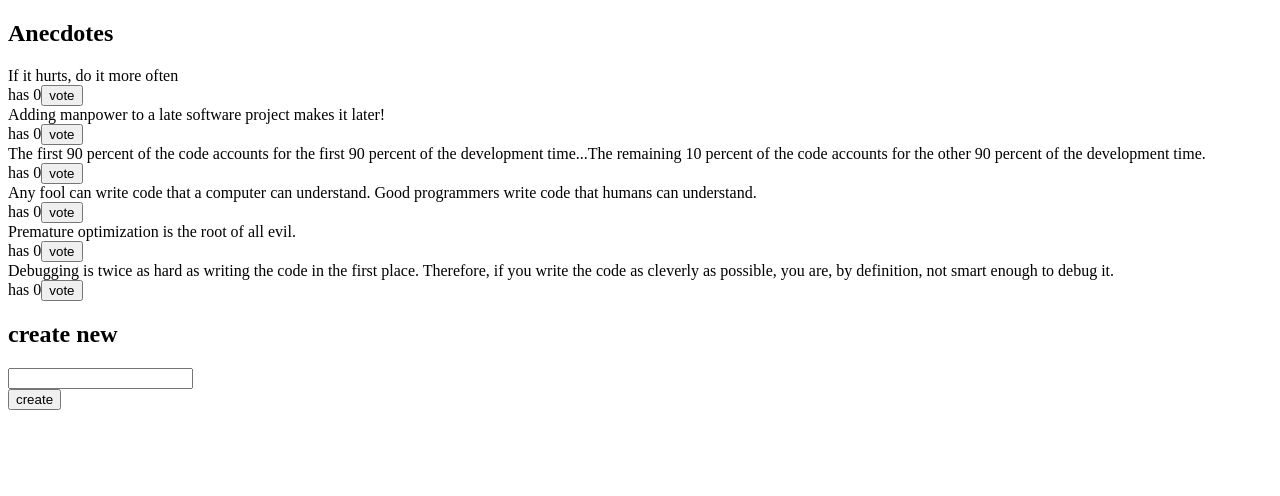
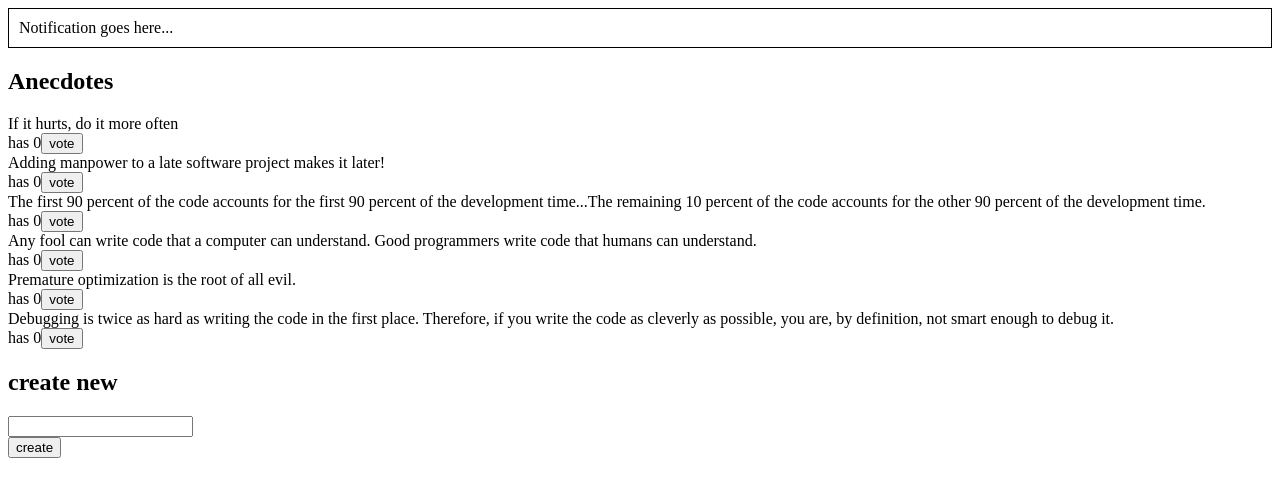
Before and after one commit to peippo/full-stack-open-2019-osa6-anecdotes, a React (Create React App) app: page / in a window 1280 px wide. Shown: the top 496 px of the page. Built offline with nearby package versions, Linux system fonts and the light colour scheme.

Commit message:
Add osa 6a 6.9 answer

```diff
--- a/src/App.js
+++ b/src/App.js
@@ -1,10 +1,12 @@
 import React from "react";
 import AnecdoteForm from "./components/AnecdoteForm";
 import AnecdoteList from "./components/AnecdoteList";
+import Notification from "./components/Notification";
 
 const App = ({ store }) => {
 	return (
 		<div>
+			<Notification store={store} />
 			<h2>Anecdotes</h2>
 			<AnecdoteList store={store} />
 			<AnecdoteForm store={store} />
--- a/src/components/AnecdoteList.js
+++ b/src/components/AnecdoteList.js
@@ -2,7 +2,7 @@
 import { voteAnecdote } from "../reducers/anecdoteReducer";
 
 const AnecdoteList = ({ store }) => {
-	const anecdotes = store.getState();
+	const anecdotes = store.getState().anecdotes;
 
 	const vote = id => {
 		store.dispatch(voteAnecdote(id));
--- a/src/components/Notification.js
+++ b/src/components/Notification.js
@@ -1,16 +1,14 @@
-import React from 'react'
+import React from "react";
 
-const Notification = () => {
-  const style = {
-    border: 'solid',
-    padding: 10,
-    borderWidth: 1
-  }
-  return (
-    <div style={style}>
-      render here notification...
-    </div>
-  )
-}
+const Notification = ({ store }) => {
+	const notification = store.getState().notification;
 
-export default Notification
+	const style = {
+		border: "solid",
+		padding: 10,
+		borderWidth: 1
+	};
+	return <div style={style}>{notification}</div>;
+};
+
+export default Notification;
--- a/src/index.js
+++ b/src/index.js
@@ -1,8 +1,14 @@
 import React from "react";
 import ReactDOM from "react-dom";
-import { createStore } from "redux";
+import { createStore, combineReducers } from "redux";
 import App from "./App";
-import { reducer } from "./reducers/anecdoteReducer";
+import anecdoteReducer from "./reducers/anecdoteReducer";
+import notificationReducer from "./reducers/notificationReducer";
+
+const reducer = combineReducers({
+	anecdotes: anecdoteReducer,
+	notification: notificationReducer
+});
 
 const store = createStore(reducer);
 
--- a/src/reducers/anecdoteReducer.js
+++ b/src/reducers/anecdoteReducer.js
@@ -37,7 +37,7 @@
 	};
 };
 
-export const reducer = (state = initialState, action) => {
+const anecdoteReducer = (state = initialState, action) => {
 	switch (action.type) {
 		case "VOTE":
 			const id = action.data.id;
@@ -60,3 +60,5 @@
 			return state;
 	}
 };
+
+export default anecdoteReducer;
--- /dev/null
+++ b/src/reducers/notificationReducer.js
@@ -0,0 +1,10 @@
+const initialState = "Notification goes here...";
+
+const notificationReducer = (state = initialState, action) => {
+	switch (action.type) {
+		default:
+			return state;
+	}
+};
+
+export default notificationReducer;
```
